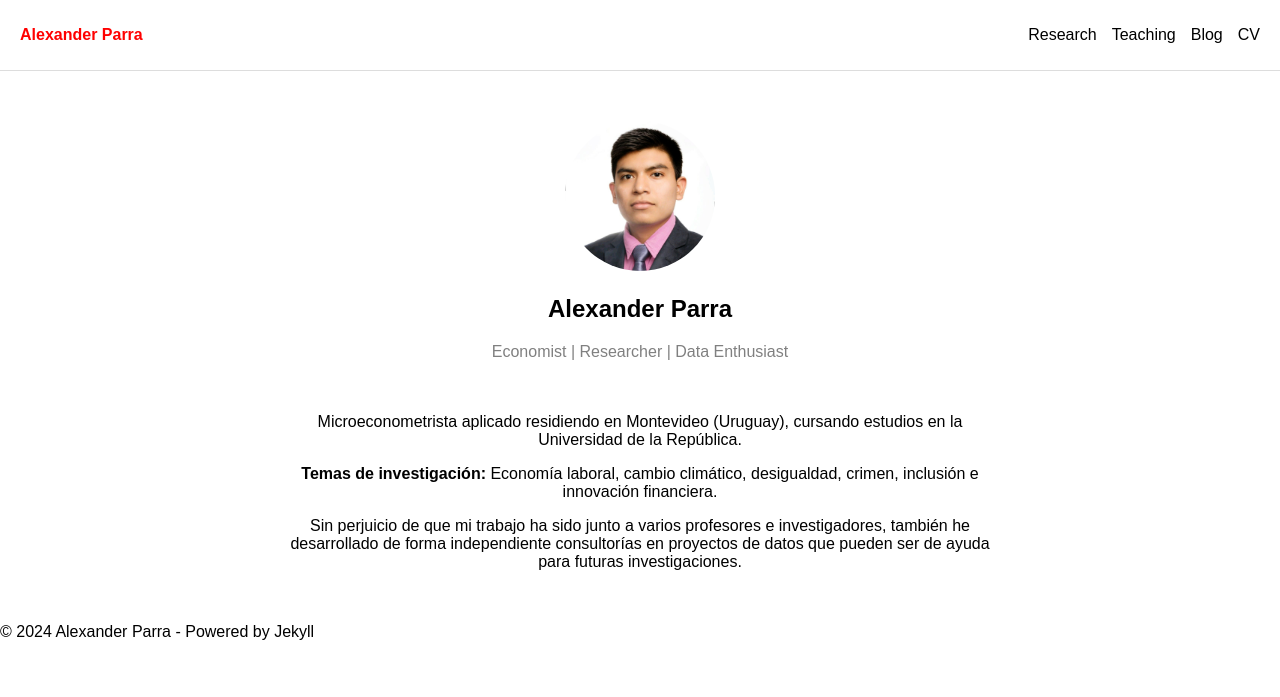
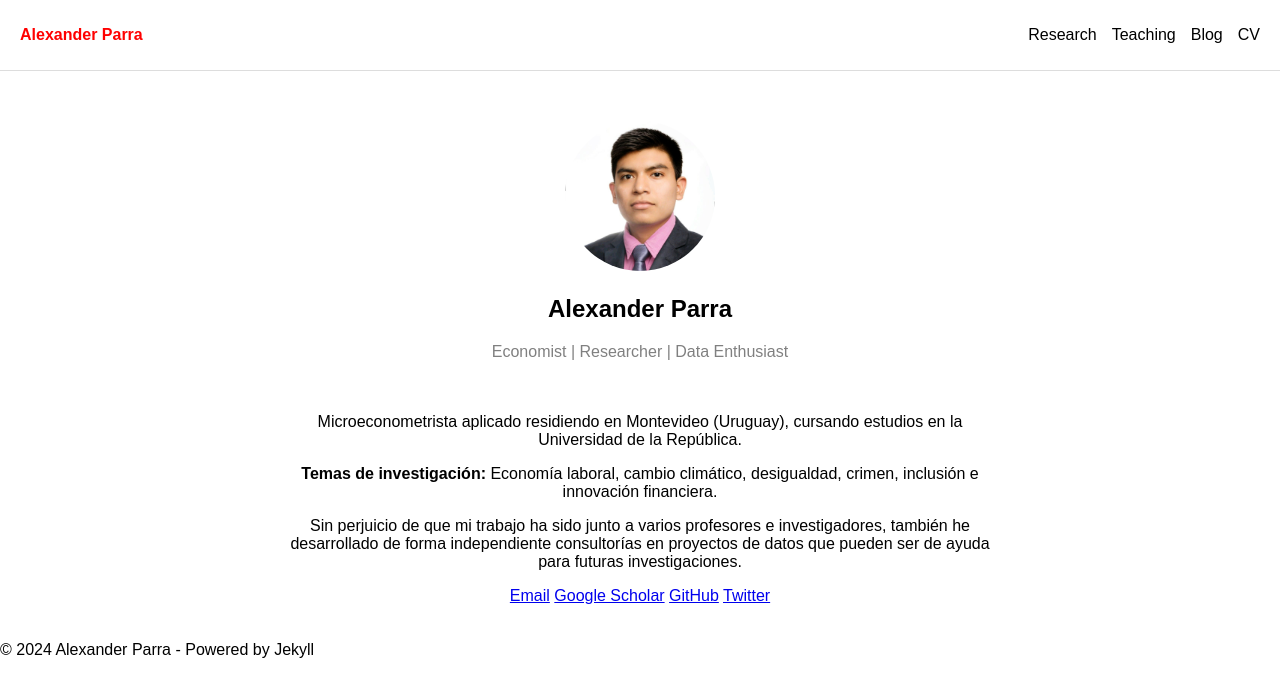
Before and after one commit to aparrani/aparrani.github.io, a Jekyll site: the page built from index.md, in a window 1280 px wide. Shown: the top 697 px of the page. Built offline with Jekyll 4.4.1, drawn with Linux system fonts in a browser that asks for light colours.

Commit message:
Update index.md

```diff
--- a/index.md
+++ b/index.md
@@ -10,4 +10,12 @@ title: Bienvenido
   <p><strong>Temas de investigación:</strong> Economía laboral, cambio climático, desigualdad, crimen, inclusión e innovación financiera.</p>
 
   <p>Sin perjuicio de que mi trabajo ha sido junto a varios profesores e investigadores, también he desarrollado de forma independiente consultorías en proyectos de datos que pueden ser de ayuda para futuras investigaciones.</p>
+
+  <!-- Sección de Iconos de Redes Sociales -->
+  <div class="social-icons">
+    <a href="mailto:tuemail@gmail.com"><i class="fas fa-envelope"></i> Email</a>
+    <a href="https://scholar.google.com/citations?user=XXXX" target="_blank"><i class="ai ai-google-scholar"></i> Google Scholar</a>
+    <a href="https://github.com/tuusuario" target="_blank"><i class="fab fa-github"></i> GitHub</a>
+    <a href="https://twitter.com/tuusuario" target="_blank"><i class="fab fa-twitter"></i> Twitter</a>
+  </div>
 </div>
```
